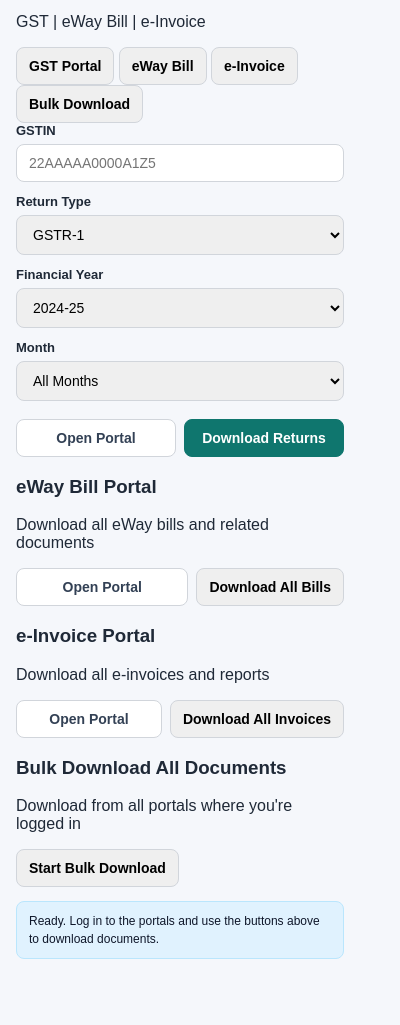
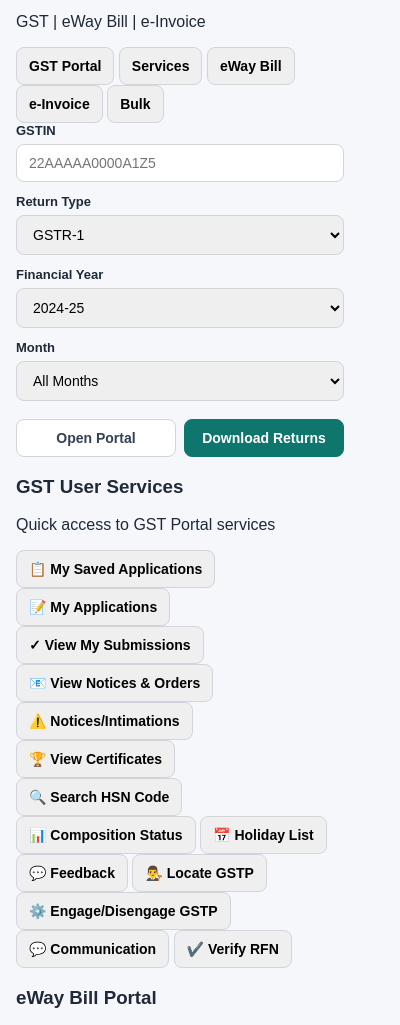
Before and after one commit to devanshai1995-lang/gst-returns-downloader, a browser extension: page popup.html in a window 400 px wide. Shown: the part 45-1070 px from the top of the page. Before the commit the page ends 1020 px from the top, so only its background shows below. Drawn offline with Linux system fonts and the light colour scheme.

Commit message:
Add GST User Services quick links tab with all portal services

```diff
--- a/popup.html
+++ b/popup.html
@@ -15,9 +15,10 @@
 
       <div class="tabs">
         <button class="tab-button active" data-tab="gst">GST Portal</button>
+        <button class="tab-button" data-tab="services">Services</button>
         <button class="tab-button" data-tab="eway">eWay Bill</button>
         <button class="tab-button" data-tab="einvoice">e-Invoice</button>
-        <button class="tab-button" data-tab="bulk">Bulk Download</button>
+        <button class="tab-button" data-tab="bulk">Bulk</button>
       </div>
 
       <!-- GST Tab -->
@@ -76,6 +77,73 @@
         </form>
       </div>
 
+      <!-- User Services Tab -->
+      <div id="services-tab" class="tab-content">
+        <div class="portal-section">
+          <h3>GST User Services</h3>
+          <p>Quick access to GST Portal services</p>
+        </div>
+
+        <div class="services-grid">
+          <button class="service-link" data-service="saved-applications">
+            <span class="icon">📋</span>
+            <span>My Saved Applications</span>
+          </button>
+          <button class="service-link" data-service="my-applications">
+            <span class="icon">📝</span>
+            <span>My Applications</span>
+          </button>
+          <button class="service-link" data-service="submissions">
+            <span class="icon">✓</span>
+            <span>View My Submissions</span>
+          </button>
+          <button class="service-link" data-service="notices">
+            <span class="icon">📧</span>
+            <span>View Notices & Orders</span>
+          </button>
+          <button class="service-link" data-service="intimations">
+            <span class="icon">⚠️</span>
+            <span>Notices/Intimations</span>
+          </button>
+          <button class="service-link" data-service="certificates">
+            <span class="icon">🏆</span>
+            <span>View Certificates</span>
+          </button>
+          <button class="service-link" data-service="hsn-code">
+            <span class="icon">🔍</span>
+            <span>Search HSN Code</span>
+          </button>
+          <button class="service-link" data-service="composition">
+            <span class="icon">📊</span>
+            <span>Composition Status</span>
+          </button>
+          <button class="service-link" data-service="holiday-list">
+            <span class="icon">📅</span>
+            <span>Holiday List</span>
+          </button>
+          <button class="service-link" data-service="feedback">
+            <span class="icon">💬</span>
+            <span>Feedback</span>
+          </button>
+          <button class="service-link" data-service="gstp-locate">
+            <span class="icon">👨‍⚖️</span>
+            <span>Locate GSTP</span>
+          </button>
+          <button class="service-link" data-service="gstp-manage">
+            <span class="icon">⚙️</span>
+            <span>Engage/Disengage GSTP</span>
+          </button>
+          <button class="service-link" data-service="communication">
+            <span class="icon">💬</span>
+            <span>Communication</span>
+          </button>
+          <button class="service-link" data-service="verify-rfn">
+            <span class="icon">✔️</span>
+            <span>Verify RFN</span>
+          </button>
+        </div>
+      </div>
+
       <!-- eWay Bill Tab -->
       <div id="eway-tab" class="tab-content">
         <div class="portal-section">
```
